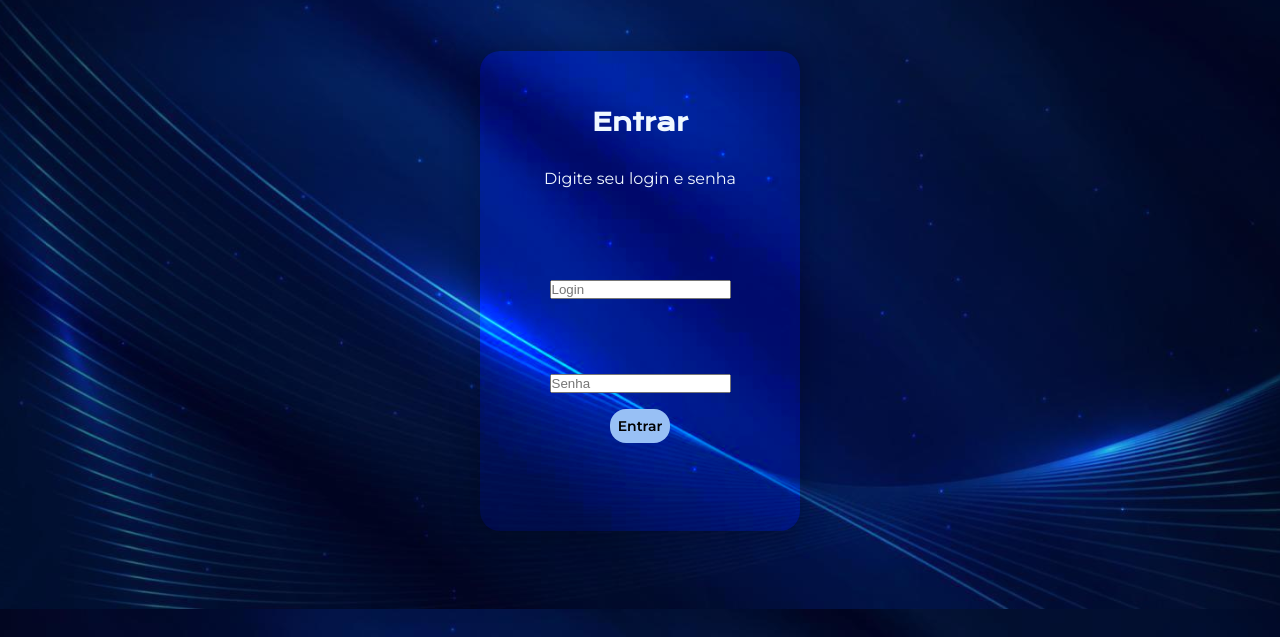
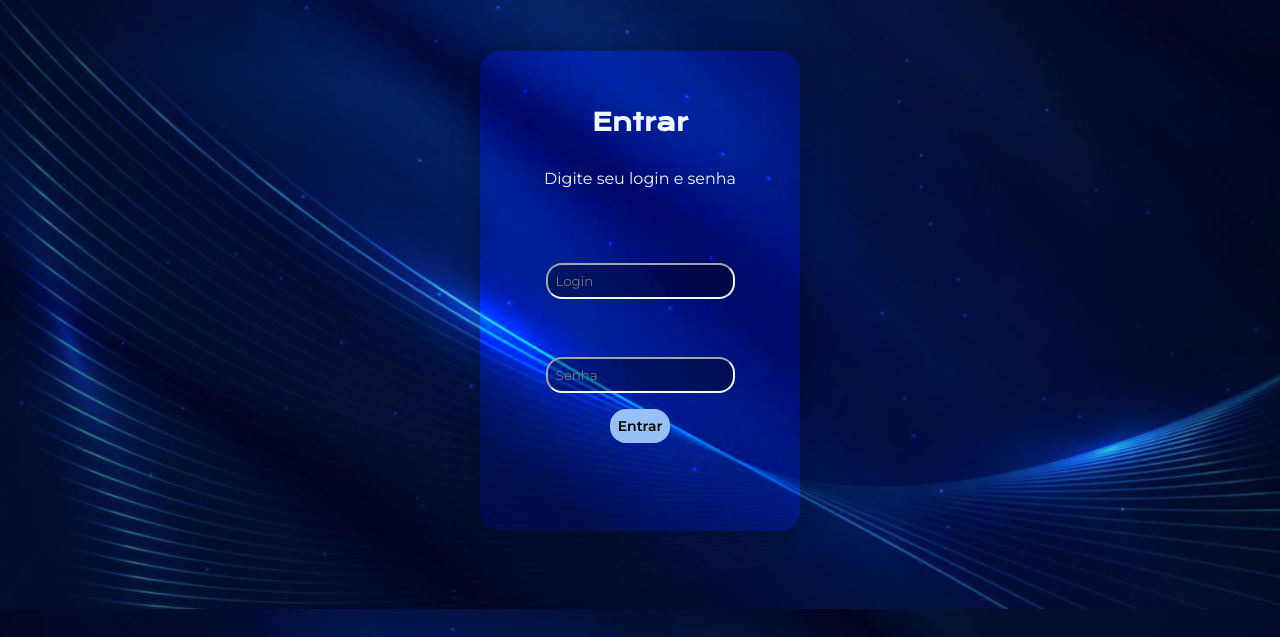
Before and after one commit to jorgeguto87/atentusadvzap, a website: page public/loginBase.html in a window 1280 px wide. Shown: the part 191-828 px from the top of the page. Drawn offline with nearby package versions, Linux system fonts and the light colour scheme.

Commit message:
ajuste input

```diff
--- a/public/style.css
+++ b/public/style.css
@@ -438,6 +438,15 @@ main #login{
     margin: auto;
 }
 
+.main__login__container input{
+    font-family: var(--fonte-secundaria);
+    background-color: rgba(0, 0, 0, 0.336);
+    border-color:aliceblue;
+    color:aliceblue;
+    padding:0.5rem;
+    border-radius: 1rem;
+}
+
 .main__link{
     font-family: var(--fonte-secundaria);
     cursor:pointer;
```
